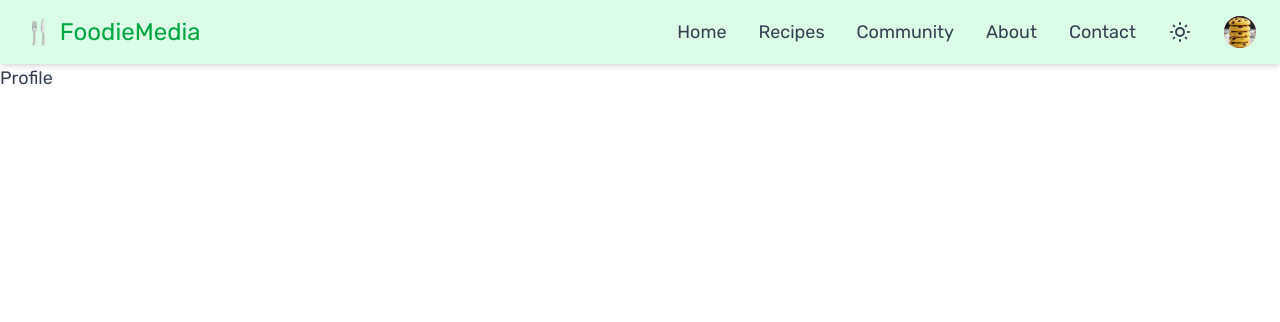
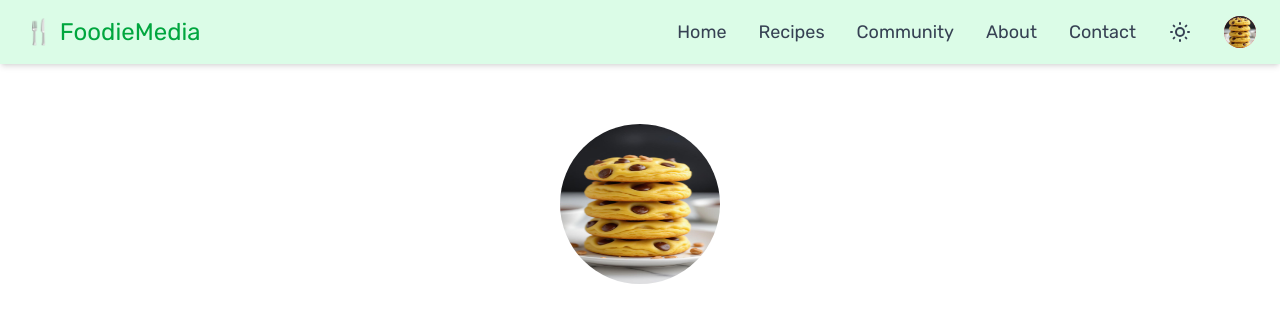
Before and after one commit to shiba-murmu/Discover-your-recipe, a React (Vite) app in the folder frontend/: page /profile in a window 1280 px wide. Shown: the top 322 px of the page. Built offline with nearby package versions, Linux system fonts and the light colour scheme.

Commit message:
desigend for profile page.

```diff
--- a/frontend/src/pages/Profile/Profile.jsx
+++ b/frontend/src/pages/Profile/Profile.jsx
@@ -1,8 +1,18 @@
 import React from 'react'
-
+import profile from '../../assets/food.png'
 function Profile() {
   return (
-    <div>Profile</div>
+    <>
+        <div className='flex items-center justify-center h-30 md:h-70'>
+            {/* For profile image place */}
+            <div className='flex justify-center items-center h-full mt-20 md:mt-0 text-3xl font-bold'>
+                <img src={profile} className='h-30 w-30 md:h-40 md:w-40 object-center rounded-full ' alt="" />
+            </div>
+        </div>
+        <div>
+
+        </div>
+    </>
   )
 }
 
```
